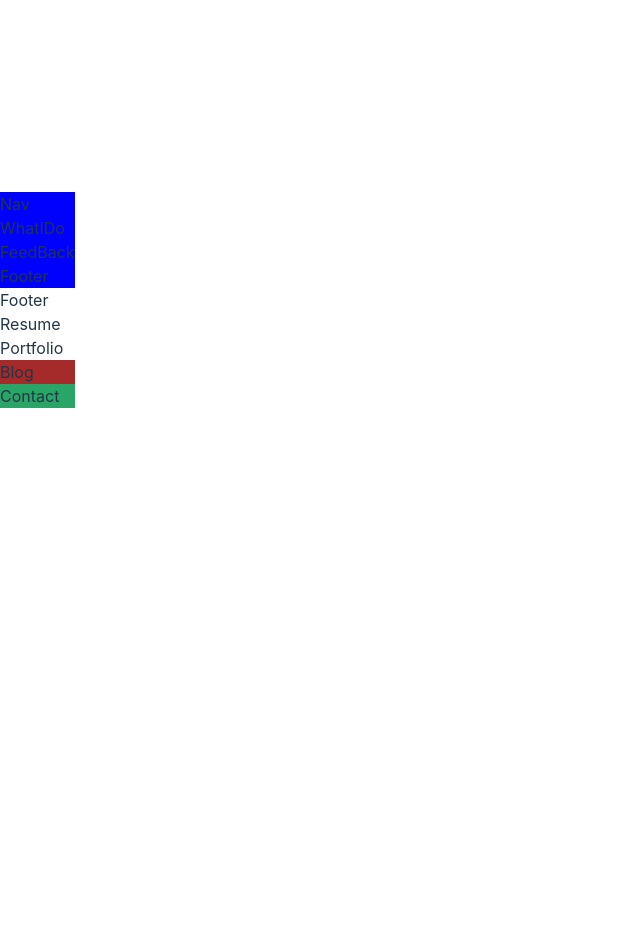
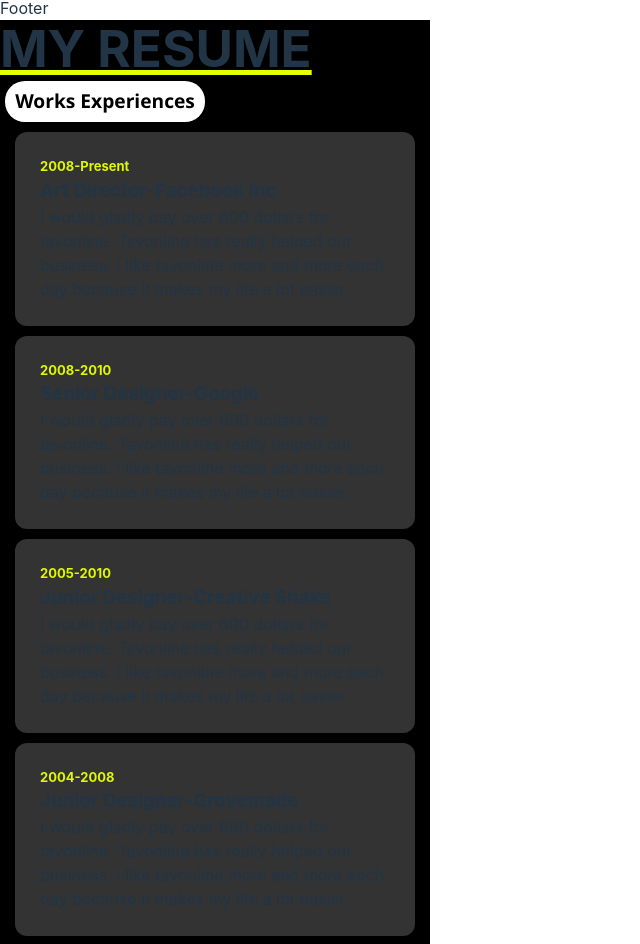
Before and after one commit to Jambisi-11/my-portfolio-g3, a React (Vite) app: page / in a window 1280 px wide. Shown: the part 100-1044 px from the top of the page, without its empty margins (0-640 px from the left). Before the commit the page ends 800 px from the top, so only its background shows below. Built offline with nearby package versions, Linux system fonts and the light colour scheme.

Commit message:
first Resume commit

```diff
--- a/src/Compenets/My Resume/Resume.css
+++ b/src/Compenets/My Resume/Resume.css
@@ -0,0 +1,104 @@
+*{
+    margin: 0px;
+    padding: 0px;
+    box-sizing: border-box;
+}
+.resume_container{
+    background-color: #000000;
+    max-width: 100%;
+}
+
+.resume_heading{
+    text-decoration: underline #E6FF00 solid;
+    text-align: left;
+    text-transform: uppercase
+    ;
+
+}
+.head{
+    display: flex;
+    align-items: center;
+    justify-content: center;
+    padding: 6px 5px;
+    margin: 5px;
+    font-size: larger;
+    font-family: 'Segoe UI', Tahoma, Geneva, Verdana, sans-serif;
+    color: #000000;
+    background-color: #ffffff;
+    border-radius: 20px;
+    width: 200px;
+    flex-direction: column;
+
+
+}
+.resume_info_content1{
+display: flex;
+align-items: baseline;
+justify-content: center;
+background-color: #333333;
+margin: 10px 15px;
+padding: 25px;
+border-radius: 12px;
+flex-direction: column;
+max-width: 400px;
+
+}
+.heading{
+    font-size: small;
+    color: #E0F802;
+    display: flex;
+    flex-direction: inherit;
+}
+
+.resume_info_content2{
+    display: flex;
+    align-items: baseline;
+    justify-content: center;
+
+    background-color: #333333;
+    margin: 10px 15px;
+    padding: 25px;
+    border-radius: 12px;
+    flex-direction: column;
+    max-width: 400px;
+
+
+    }
+    .resume_info_content3{
+        display: flex;
+        align-items: baseline;
+        justify-content: center;
+        background-color: #333333;
+        margin: 10px 15px;
+        padding: 25px;
+        border-radius: 12px;
+        flex-direction: column;
+        max-width: 400px;
+
+        }
+        .resume_info_content4{
+            display: flex;
+            align-items: baseline;
+            justify-content: center;
+            background-color: #333333;
+            margin: 10px 15px;
+            padding: 25px;
+            border-radius: 12px;
+            flex-direction: column;
+            max-width: 400px;
+
+
+            }
+            .resume_info_content5{
+                display: flex;
+                align-items: baseline;
+                justify-content: center;
+                background-color: #333333;
+                margin: 10px 15px;
+                padding: 25px;
+                border-radius: 12px;
+                flex-direction: column;
+                max-width: 400px;
+
+
+                }
--- a/src/Compenets/My Resume/Resume.jsx
+++ b/src/Compenets/My Resume/Resume.jsx
@@ -1,8 +1,38 @@
 import React from 'react'
-
+import "./Resume.css"
 const Resume = () => {
   return (
-    <div>Resume</div>
+    <div className = "resume_container">
+      <h1 className = "resume_heading">My Resume</h1>
+      <div className ="resume_info">
+         <h4 className = "head">Works Experiences</h4>
+        <div className = "resume_info_content1">
+            <h6 className = "heading">2008-Present</h6>
+            <h3>Art Director-Facebook Inc</h3>
+            <p className = "descri">I would gladly pay over 600 dollars for tavonline. Tavonline has really helped our business. I like tavonline more and more each day because it makes my life a lot easier.</p>
+        </div>
+        <div className = "resume_info_content2">
+          <h6 className = "heading">2008-2010</h6>
+          <h3>Senior Designer-Google</h3>
+          <p className = "descri">I would gladly pay over 600 dollars for tavonline. Tavonline has really helped our business. I like tavonline more and more each day because it makes my life a lot easier.</p>
+        </div>
+        <div className = "resume_info_content3">
+          <h6 className = "heading">2005-2010</h6>
+          <h3>Junior Designer-Creative Shake</h3>
+          <p className = "descri">I would gladly pay over 600 dollars for tavonline. Tavonline has really helped our business. I like tavonline more and more each day because it makes my life a lot easier.</p>
+        </div>
+        <div className = "resume_info_content4">
+          <h6 className = "heading">2004-2008</h6>
+          <h3>Junior Designer-Grovemade</h3>
+          <p className = "descri">I would gladly pay over 600 dollars for tavonline. Tavonline has really helped our business. I like tavonline more and more each day because it makes my life a lot easier.</p>
+        </div>
+        <div className = "resume_info_content5">
+          <h6 className = "heading">2000-2004</h6>
+          <h3>-Facebook Inc</h3>
+          <p className = "descri">I would gladly pay over 600 dollars for tavonline. Tavonline has really helped our business. I like tavonline more and more each day because it makes my life a lot easier.</p>
+        </div>
+      </div>
+    </div>
   )
 }
 
```
Also changed, not shown: 1 other file (tests, documents, lock files or other folders).
